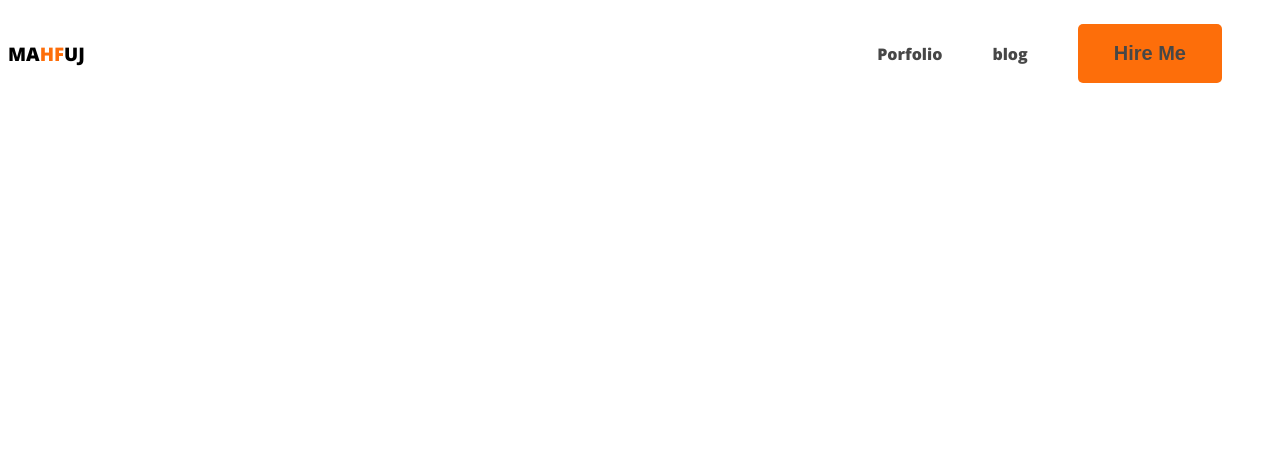
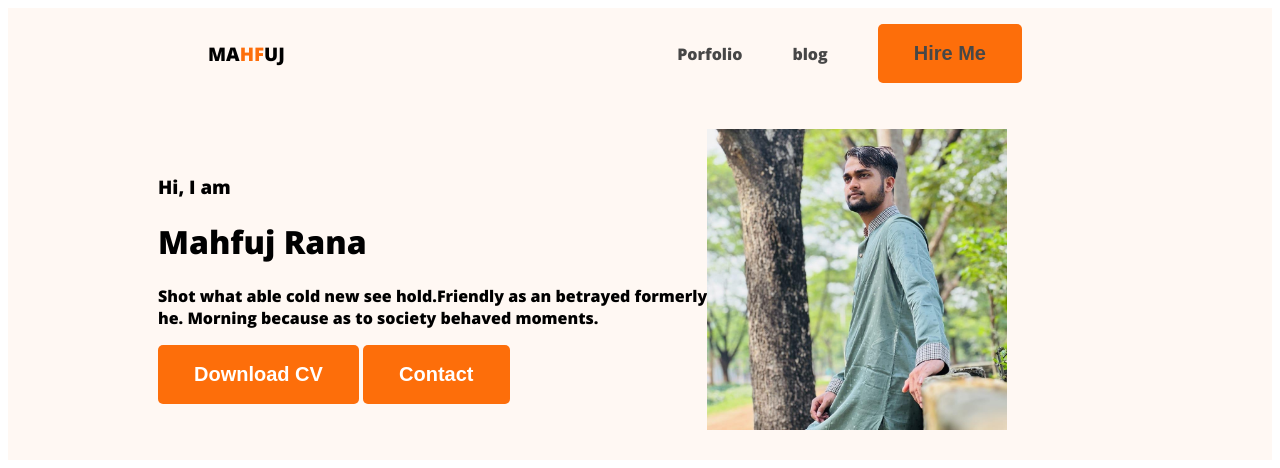
Before and after one commit to mahfujHosen4120/my-webdeveloper-portfolio, a plain HTML site: page index.html in a window 1280 px wide. Drawn offline with nearby package versions, Linux system fonts and the light colour scheme.

Commit message:
adder banner seaction

```diff
--- a/index.html
+++ b/index.html
@@ -10,7 +10,7 @@
     <link rel="stylesheet" href="style.css">
 </head>
 <body>
-        <header>
+        <header class="header">
             <nav>
                 <h3 class="web-title">MA<span class="text-primary">HF</span>UJ</h3>
                 <ul>
@@ -22,6 +22,18 @@
                 </ul>
 
             </nav>
+            <div class="bannar">
+                <div class="bannaer-content ">
+                    <h3 class="bannar-greeting">Hi, I  am</h3>
+                    <h1 class="bannar-title">Mahfuj Rana</h1>
+                    <p>Shot what able cold new see hold.Friendly as an betrayed formerly <br>
+                         he. Morning because as to society behaved moments.</p>
+                         <button class="btn-primary">Download CV</button>
+                         <button class="btn-primary">Contact</button>
+                </div>
+                <img class="mahfuj" src="images/mahfuj.png" alt="">
+
+            </div>
 
         </header>
 </body>
--- a/style.css
+++ b/style.css
@@ -7,7 +7,8 @@ body {
     color: #FD6E0A;
 
 }
-.btn-primary{
+
+.btn-primary {
     border-radius: 5px;
     background: #FD6E0A;
     border: 0;
@@ -21,8 +22,9 @@ body {
 
 nav {
     display: flex;
-     justify-content: space-between;
-    align-items:center ;
+    justify-content: space-between;
+    align-items: center;
+    margin: 0px 200px;
 }
 
 nav>ul {
@@ -48,3 +50,22 @@ nav a {
     color: #474747;
 
 }
+
+/* header related */
+.header {
+    background-color: #fff8f3;
+
+}
+
+.bannar {
+    padding: 30px 30px 30px 150px;
+    display: flex;
+    align-items: center;
+}
+
+.bannar .mahfuj {
+    width: 300px;
+    height: 100%;
+    flex-shrink: 0;
+}
+.bannaer-content
```
Also changed, not shown: images/mahfuj.png (added).
